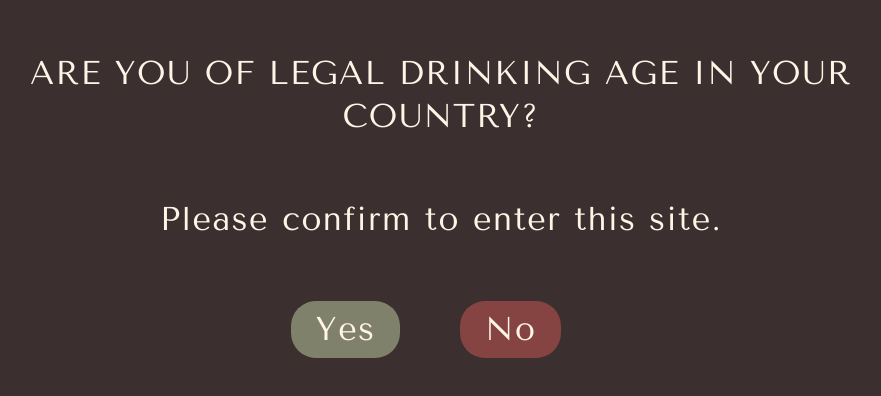
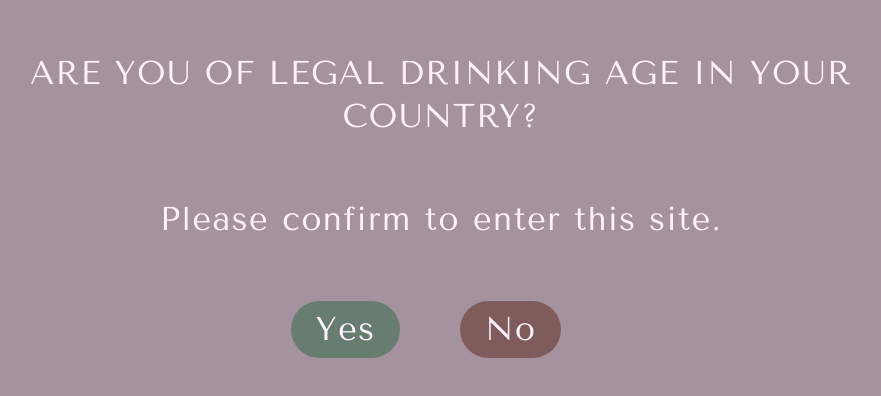
Before and after one commit to Technigo/final-boiler-plate-monorepo, a React (Vite) app in the folder frontend/: page / in a window 1280 px wide. Shown: the part 138-534 px from the top of the page, without its empty margins (199-1080 px from the left). Built offline with nearby package versions, Linux system fonts and the light colour scheme.

Commit message:
colors disclaimer

```diff
--- a/frontend/src/components/Disclaimer.module.css
+++ b/frontend/src/components/Disclaimer.module.css
@@ -1,16 +1,16 @@
 .disclaimer {
-    background: #3C2F2F;
+    background: #55424b88;
     min-height: 100vh;
     padding: 10vh 10vw;
 }
 
 .h1 {
-    color: #FFF4E6;
+    color: #fff2fe;
     padding: 30PX 0;
 }
 
 .h3 {
-    color: #FFF4E6;
+    color: #fff2fe;
 }
 
 .buttons {
@@ -18,7 +18,7 @@
 }
 
 .h1Btn {
-    color: #FFF4E6;
+    color: #fff2fe;
 }
 
 .btnYes,
@@ -27,25 +27,25 @@
     box-shadow: none;
     margin-right: 30px;
     padding: 7px 25px;
-    border-radius: 25px;
+    border-radius: 35px;
 }
 
 .btnYes {
-    background-color: #80816B;
+    background-color: #667D70;
     margin-right: 20px;
 }
 
 .btnYes:hover {
-    background-color: #515243;
+    background-color: #3D4B43;
 }
 
 .btnNo {
-    background-color: #854442;
+    background-color: #7F5B5B;
     margin-left: 20px;
 }
 
 .btnNo:hover {
-    background-color: #693331;
+    background-color: #4C3636;
 }
 
 .h1Btn:hover {
```
